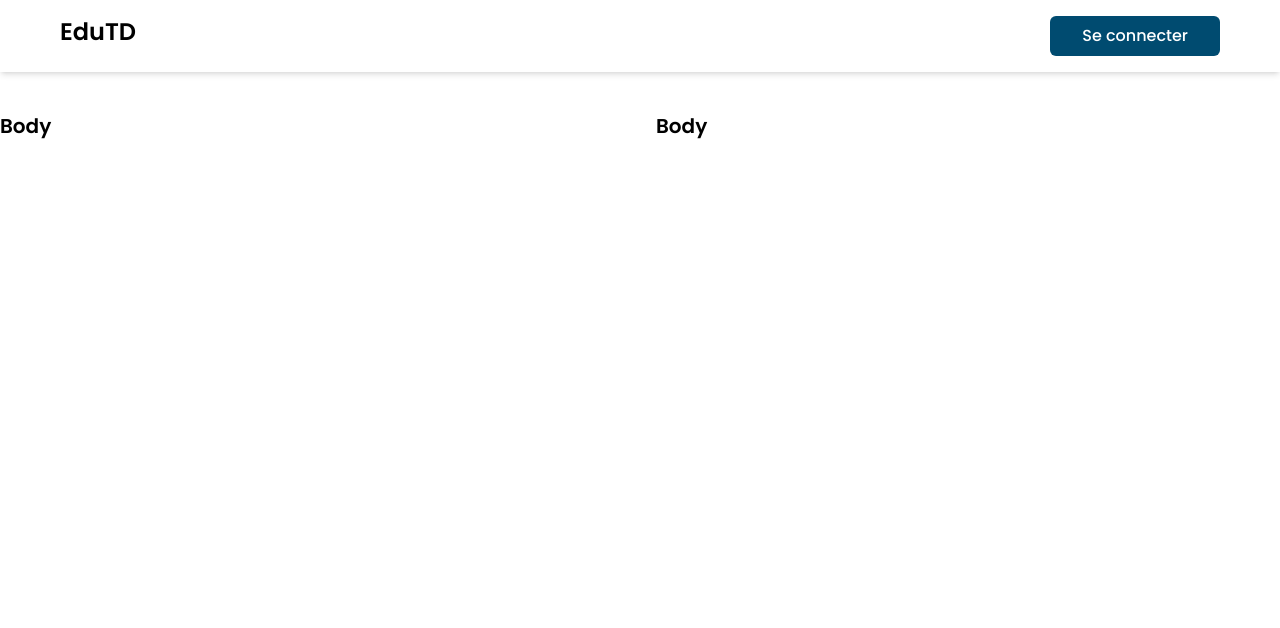
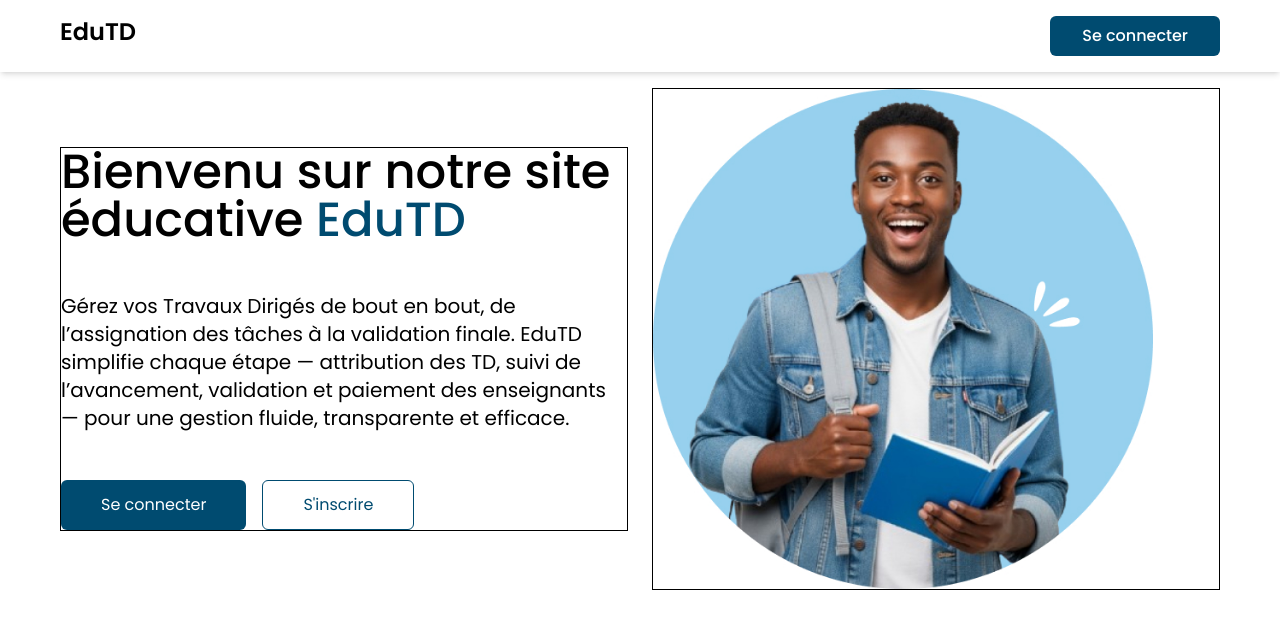
Before and after one commit to Hosnel-tech/td-manager, a Next.js app: page / in a window 1280 px wide. Shown: the top 628 px of the page. Built offline with nearby package versions, Linux system fonts and the light colour scheme.

Commit message:
finish home page

```diff
--- a/src/app/page.tsx
+++ b/src/app/page.tsx
@@ -1,17 +1,48 @@
 import Home_Header from "@/components/home_header";
+import Image from "next/image";
 
 export default function Home() {
   return (
-    <div className="h-screen">
+    <div className="h-screen w-full">
+      {/* Appel du header */}
       <Home_Header />
-      <div className="container mx-auto mt-10">
-        <div className="grid grid-cols-2 gap-8">
-          <div>
-            <p className="text-xl font-semibold">Body</p>
+      <div className="py-4 px-15 flex gap-6 justify-center items-center">
+        {/* section 1 (titre/description/boutons) */}
+        <div className="w-1/2 flex flex-col gap-12 border">
+          {/* Grand titre */}
+          <p className="text-5xl font-medium">
+            Bienvenu sur notre site éducative{" "}
+            <span className="text-[#004B70] text-semibold">EduTD</span>
+          </p>
+
+          {/* Breve description */}
+          <p className="text-xl font-regular">
+            Gérez vos Travaux Dirigés de bout en bout, de l’assignation des
+            tâches à la validation finale. EduTD simplifie chaque étape —
+            attribution des TD, suivi de l’avancement, validation et paiement
+            des enseignants — pour une gestion fluide, transparente et efficace.
+          </p>
+
+          {/* Boutons de connexions */}
+          <div className="flex gap-4">
+            <button className="bg-[#004B70] text-white py-3 px-10 rounded-md">
+              Se connecter
+            </button>
+            <button className="text-[#004B70] py-3 px-10 border border-[#004B70] rounded-md">
+              S&apos;inscrire
+            </button>
           </div>
-          <div>
-            <p className="text-xl font-semibold">Body</p>
-          </div>
+        </div>
+
+        {/* section 2 (image) */}
+        <div className="flex justtify-center items-center w-1/2 border">
+          <Image
+            src="/section2_image.jpg"
+            alt="Aperçu EduTD"
+            width={500}
+            height={300}
+            priority
+          />
         </div>
       </div>
     </div>
```
Also changed, not shown: public/section2_image.jpg (added).
